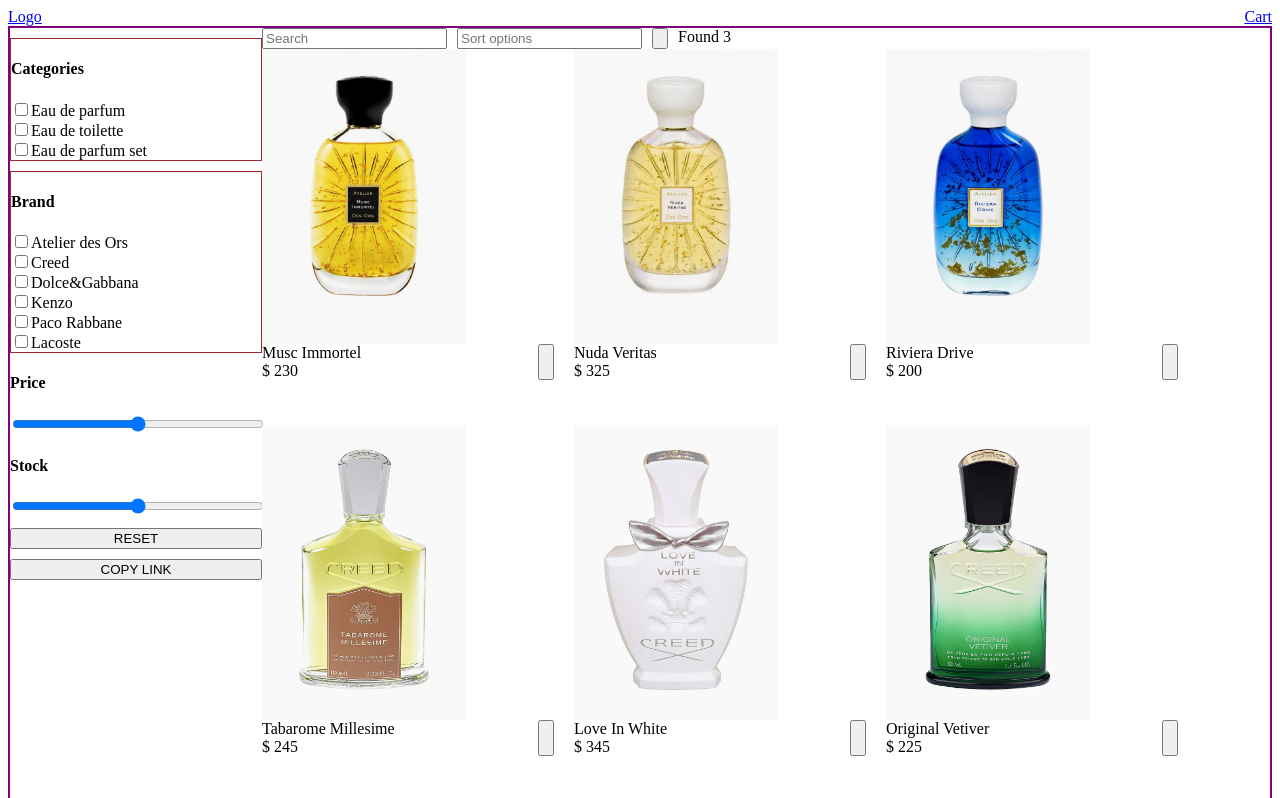
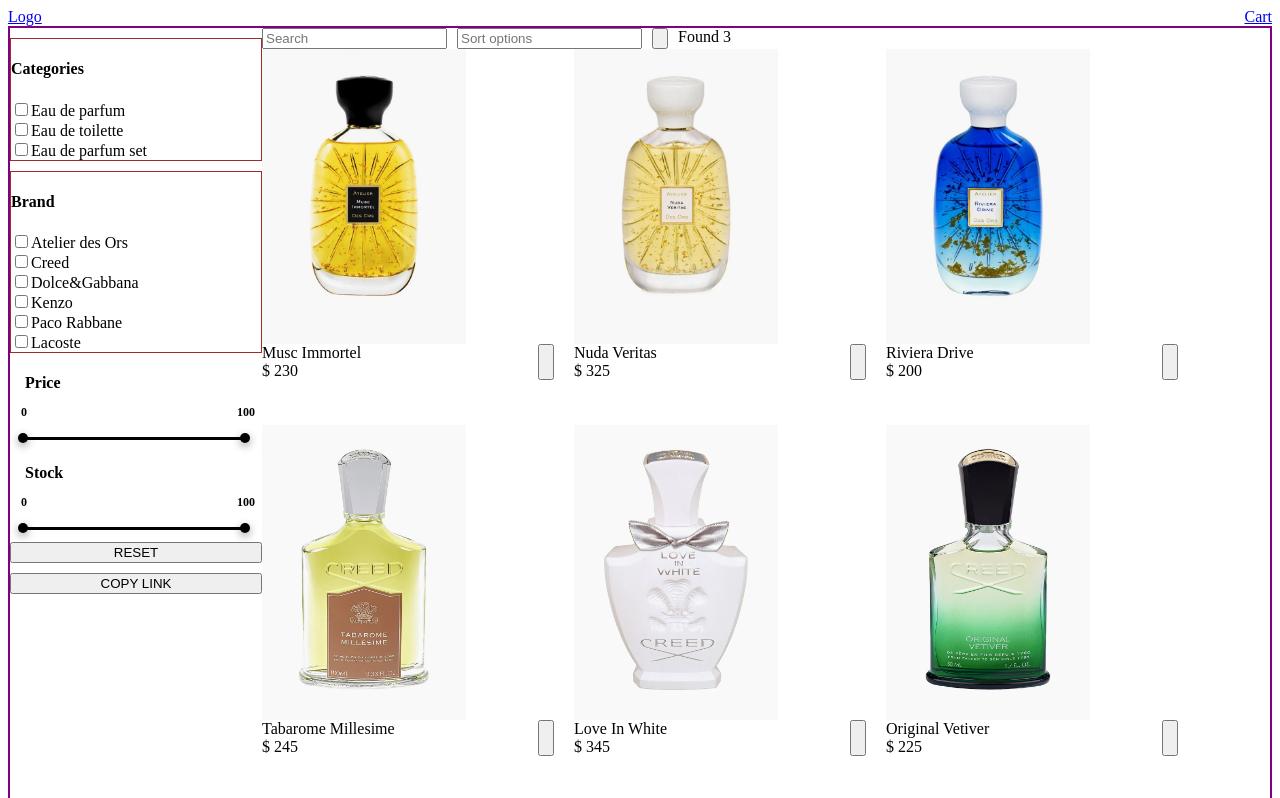
Before and after one commit to 4k1r1n/online-store, a website built with webpack: page src/index.html in a window 1280 px wide. Shown: the top 798 px of the page. Built offline with nearby package versions, Linux system fonts and the light colour scheme.

Commit message:
feat: add slider view prototype

```diff
--- a/src/components/view/form-store/stock/stock.ts
+++ b/src/components/view/form-store/stock/stock.ts
@@ -2,7 +2,7 @@
 import { createRange } from '../../input/input';
 
 export default function renderStockRage() {
-  const stockRange = createElement('section', 'price');
+  const stockRange = createElement('section', 'stock');
   //create heading
   const heading = createElement('h4', 'aside-store__heading', 'Stock');
   // add elements
--- a/src/components/view/input/input.ts
+++ b/src/components/view/input/input.ts
@@ -11,9 +11,24 @@
 }
 
 export function createRange() {
-  const range = createElement('input', 'range');
-  range.setAttribute('type', 'range');
-  return range;
+  const container = createElement('div', 'slider');
+  const template = `<div>
+    <div inverse-left style="width:70%;"></div>
+    <div inverse-right style="width:70%;"></div>
+    <div range style="left:0%;right:0%;"></div>
+    <span thumb style="left:0%;"></span>
+    <span thumb style="left:100%;"></span>
+    <div sign style="left:0%;">
+      <span id="value">0</span>
+    </div>
+    <div sign style="left:100%;">
+      <span id="value">100</span>
+    </div>
+  </div>
+  <input class="left-range" type="range" value="0" max="100" min="0" step="1" />
+<input class="right-range" type="range" value="100" max="100" min="0" step="1"/>`;
+  container.innerHTML = template;
+  return container;
 }
 
 export function createSearch() {
--- a/src/sass/components/_range.scss
+++ b/src/sass/components/_range.scss
@@ -1,3 +1,97 @@
-.range {
+.slider{
   width: 100%;
+  position: relative;
+  height: 5px;
+  margin: 45px 10px 10px 0;
 }
+
+// .slider>div {
+//   // left: 13px;
+//   // right: 15px;
+//   // height: 5px;
+//   width: 100%;
+// }
+
+.slider>div>[inverse-left] {
+  position: absolute;
+  left: 0;
+  height: 3px;
+  border-radius: 10px;
+  background-color: #CCC;
+}
+
+.slider>div>[inverse-right] {
+  position: absolute;
+  right: 0;
+  height: 3px;
+  border-radius: 10px;
+  background-color: #CCC;
+  margin: 0 7px;
+}
+
+
+.slider>div>[range] {
+  position: absolute;
+  left: 0;
+  height: 3px;
+  border-radius: 14px;
+  background-color: #000;
+}
+
+.slider>div>[thumb] {
+  position: absolute;
+  top: -4px;
+  z-index: 2;
+  height: 10px;
+  width: 10px;
+  text-align: left;
+  margin-left: -7px;
+  cursor: pointer;
+  box-shadow: 0 3px 8px rgba(0, 0, 0, 0.4);
+  background-color: #000;
+  border-radius: 50%;
+  outline: none;
+}
+
+.slider>input[type=range] {
+  position: absolute;
+  pointer-events: none;
+  z-index: 3;
+  height: 14px;
+  top: -2px;
+  width: 100%;
+  opacity: 0;
+}
+
+
+div.slider>input[type=range]::-webkit-slider-thumb {
+  pointer-events: all;
+  width: 28px;
+  height: 28px;
+  border-radius: 0px;
+  border: 0 none;
+  background: red;
+  -webkit-appearance: none;
+}
+
+
+.slider>div>[sign] {
+  opacity: 1;
+  position: absolute;
+  margin-left: -15px;
+  top: -39px;
+  z-index: 3;
+  color: #000;
+  width: 28px;
+  height: 28px;
+  align-items: center;
+  -webkit-justify-content: center;
+  justify-content: center;
+  text-align: center;
+}
+
+.slider>div>[sign]>span {
+  font-size: 12px;
+  font-weight: 700;
+  line-height: 28px;
+}
--- a/src/sass/pages/_store.scss
+++ b/src/sass/pages/_store.scss
@@ -44,3 +44,7 @@
       align-items: flex-start;
     }
 }
+
+.price, .stock{
+  padding: 0 15px;
+}
```
Also changed, not shown: src/utils/slider.ts (added).
